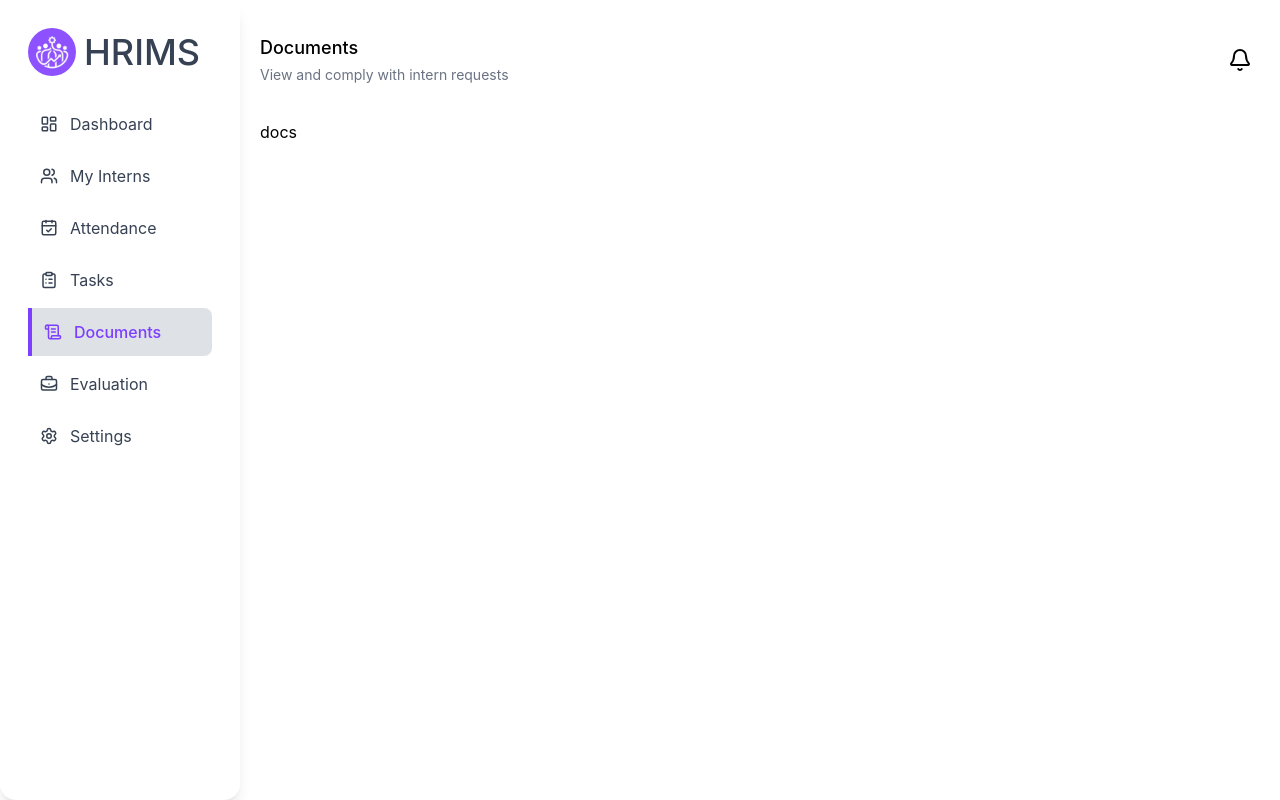
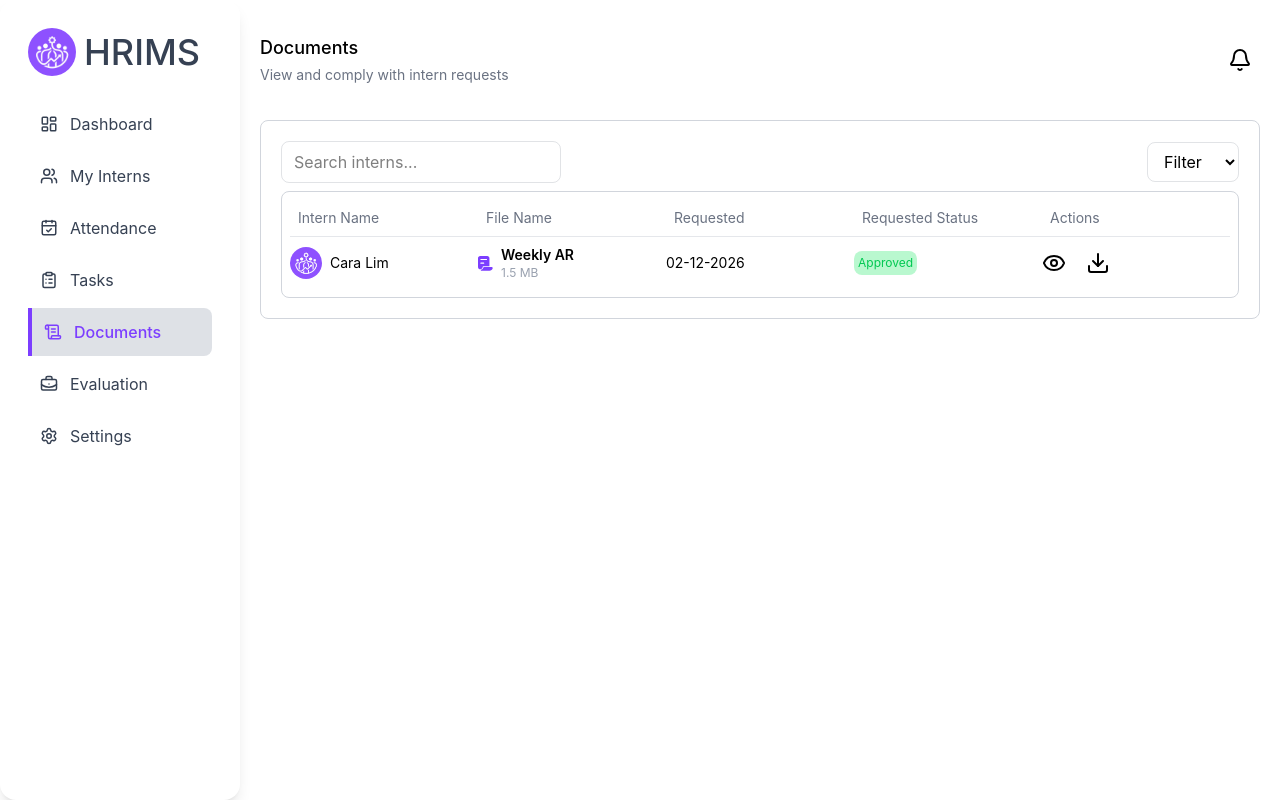
Before and after one commit to dev-St0ic/HR-Internship-Management-System, a React (Vite) app in the folder frontend-hrms/: page /supervisor/documents in a window 1280 px wide. Built offline with nearby package versions, Linux system fonts and the light colour scheme.

Commit message:
create supervisor document page

```diff
--- a/frontend-hrms/src/portals/supervisor/pages/SupervisorDocuments.jsx
+++ b/frontend-hrms/src/portals/supervisor/pages/SupervisorDocuments.jsx
@@ -1,7 +1,94 @@
+import { Download, Eye } from 'lucide-react';
+
 export default function SupervisorDocuments() {
+
+  const documentsAllData = [
+    {
+      internName : "Cara Lim",
+      internProfile : "../../../public/image.png",
+      requestedDate : "02-12-2026",
+      requestedStatus : "Approved",
+      fileIcon : <svg width="15" height="15" viewBox="0 0 21 21" fill="none" xmlns="http://www.w3.org/2000/svg">
+                    <path d="M19 15.25C19.8968 15.25 20.8938 16.0344 20.6035 17.1748C20.0804 19.2295 18.2187 20.75 16 20.75H4V19.25C5.51631 19.25 6.79146 18.2107 7.14941 16.8047C7.34171 16.0495 8.00116 15.25 9 15.25H19ZM13 0C14.6569 0 16 1.34315 16 3V14.5H7.2998C6.85813 14.5001 6.50011 14.8581 6.5 15.2998C6.5 17.067 5.04261 18.4999 3.27539 18.5C1.48047 18.5 0 17.0449 0 15.25V3C0 1.34315 1.34315 0 3 0H13ZM4 9.25C3.58579 9.25 3.25 9.58579 3.25 10C3.25 10.4142 3.58579 10.75 4 10.75H8C8.41421 10.75 8.75 10.4142 8.75 10C8.75 9.58579 8.41421 9.25 8 9.25H4ZM4 4.25C3.58579 4.25 3.25 4.58579 3.25 5C3.25 5.41421 3.58579 5.75 4 5.75H12C12.4142 5.75 12.75 5.41421 12.75 5C12.75 4.58579 12.4142 4.25 12 4.25H4Z" fill="#7C3EFF"/>
+                  </svg>,
+      fileName : "Weekly AR",
+      fileSize : "1.5 MB"
+    }
+  ]
   return (
     <>
-    docs
+    <div className="border border-gray-300 rounded-lg p-5">
+
+      <div className="flex justify-between items-center">
+          <div className="search-bar">
+            <input type="search" name="search" id="" placeholder="Search interns..." className="border border-gray-500/20 rounded-lg py-2 px-3 w-70 focus:outline-none focus:ring-2 focus:ring-[#7C3EFF]" />
+          </div>
+          <div className="filter-options flex items-center space-x-4">
+            <select id="" className="border border-gray-500/20 w-23 rounded-lg ms-3 py-2 px-3 focus:outline-none hover:border-gray-500/40 cursor-pointer">
+              <option disabled selected>Filter</option>
+              <option value="2023-10-01">by Intern Name</option>
+              <option value="2023-10-02">by File Name</option>
+              <option value="2023-10-03">by Requested</option>
+              <option value="2023-10-03">by Requested Status</option>
+            </select>
+          </div>
+        </div>
+
+        <div className="mt-2 border rounded-lg border-gray-300 p-2">
+          <table className="table-fixed w-full">
+            <thead className="text-sm text-gray-500">
+              <tr className="border-b border-gray-200">
+                <td className="p-2">Intern Name</td>
+                <td className="p-2">File Name</td>
+                <td className="p-2">Requested</td>
+                <td className="p-2">Requested Status</td>
+                <td className="p-2">Actions</td>
+              </tr>
+            </thead>
+            {documentsAllData.map((data, index) => (
+            <tbody className="text-sm">
+              <tr key={index}>
+                <td>
+                  <div className="py-2 flex justify-start items-center gap-2">
+                    <img src={data.internProfile} className="bg-violet-500 size-8 rounded-full" />
+                    <h1>{data.internName}</h1>
+                  </div>
+                </td>
+                <td>
+                  <div className="py-2 flex justify-start items-center gap-2">
+                    {data.fileIcon}
+                    <div className="flex flex-col gap-0">
+                      <p className="font-semibold">{data.fileName}</p>
+                      <span className="text-gray-400 text-xs">{data.fileSize}</span>
+                    </div>
+                  </div>
+                </td>
+                <td><h1>{data.requestedDate}</h1></td>
+                <td className="text-xs">{data.requestedStatus === "Approved" ? (
+                  <div className="bg-green-200 text-green-500 inline-block p-1 rounded-lg">
+                    <span>{data.requestedStatus}</span>
+                  </div>) : data.requestedStatus === "Pending" ? (
+                    <div className="bg-yellow-200/70 text-yellow-400 inline-block p-1 rounded-lg">
+                      <span>{data.requestedStatus}</span>
+                    </div>) : (
+                      <div className="bg-red-100 text-red-500 inline-block p-1 rounded-lg">
+                        <span>{data.requestedStatus}</span>
+                      </div>
+                    )}
+                </td>
+                <td>
+                  <div className="flex justify-start gap-5 items-center">
+                    <Eye />
+                    <Download />
+                  </div>
+                </td>
+              </tr>
+            </tbody>
+            ))}
+          </table>
+        </div>
+
+    </div>
     </>
   )
 }
```
